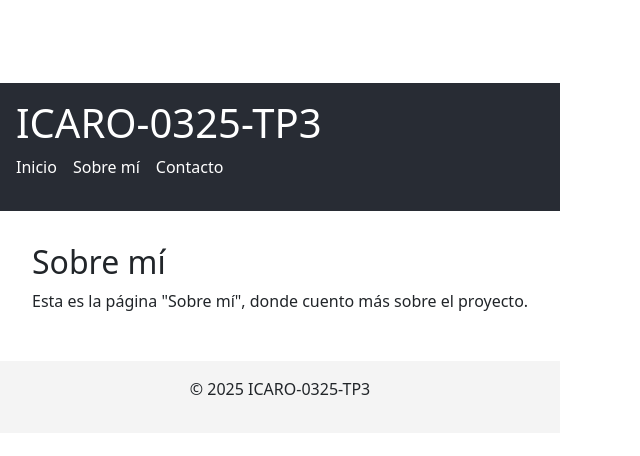
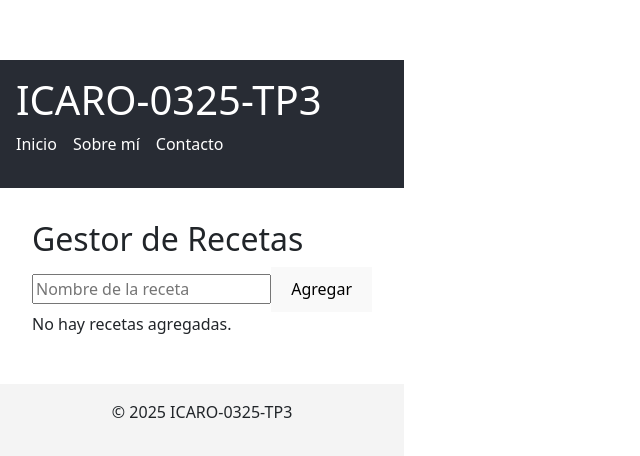
Before and after one commit to carloscostantino/ICARO-0325-TP3, a React (Vite) app: page /about in a window 1280 px wide. Shown: the part 142-598 px from the top of the page, without its empty margins (0-640 px from the left). Built offline with nearby package versions, Linux system fonts and the light colour scheme.

Commit message:
Integración de Zustand para gestión global del estado (recetas)

```diff
--- a/package.json
+++ b/package.json
@@ -16,7 +16,8 @@
         "react-dom": "^19.1.1",
         "react-hook-form": "^7.65.0",
         "react-router-dom": "^7.9.5",
-        "yup": "^1.7.1"
+        "yup": "^1.7.1",
+        "zustand": "^5.0.8"
     },
     "devDependencies": {
         "@eslint/js": "^9.36.0",
--- /dev/null
+++ b/src/components/AddRecipe.jsx
@@ -0,0 +1,28 @@
+import { useState } from "react";
+import useStore from "../store/useStore";
+
+function AddRecipe() {
+  const [name, setName] = useState("");
+  const addRecipe = useStore((state) => state.addRecipe);
+
+  const handleSubmit = (e) => {
+    e.preventDefault();
+    if (!name.trim()) return;
+    addRecipe({ id: Date.now(), name });
+    setName("");
+  };
+
+  return (
+    <form onSubmit={handleSubmit}>
+      <input
+        type="text"
+        placeholder="Nombre de la receta"
+        value={name}
+        onChange={(e) => setName(e.target.value)}
+      />
+      <button type="submit">Agregar</button>
+    </form>
+  );
+}
+
+export default AddRecipe;
--- /dev/null
+++ b/src/components/RecipeList.jsx
@@ -0,0 +1,21 @@
+import useStore from "../store/useStore";
+
+function RecipeList() {
+  const { recipes, removeRecipe } = useStore();
+
+  if (recipes.length === 0) {
+    return <p>No hay recetas agregadas.</p>;
+  }
+
+  return (
+    <ul>
+      {recipes.map((r) => (
+        <li key={r.id}>
+          {r.name} <button onClick={() => removeRecipe(r.id)}>❌</button>
+        </li>
+      ))}
+    </ul>
+  );
+}
+
+export default RecipeList;
--- a/src/pages/About.jsx
+++ b/src/pages/About.jsx
@@ -1,9 +1,13 @@
+import AddRecipe from "../components/AddRecipe";
+import RecipeList from "../components/RecipeList";
+
 function About() {
   return (
-    <section>
-      <h2>Sobre mí</h2>
-      <p>Esta es la página "Sobre mí", donde cuento más sobre el proyecto.</p>
-    </section>
+    <div>
+      <h2>Gestor de Recetas</h2>
+      <AddRecipe />
+      <RecipeList />
+    </div>
   );
 }
 
--- /dev/null
+++ b/src/store/useStore.js
@@ -0,0 +1,15 @@
+import { create } from "zustand";
+
+const useStore = create((set) => ({
+  recipes: [], // lista de recetas
+
+  addRecipe: (newRecipe) =>
+    set((state) => ({ recipes: [...state.recipes, newRecipe] })),
+
+  removeRecipe: (id) =>
+    set((state) => ({ recipes: state.recipes.filter((r) => r.id !== id) })),
+
+  clearRecipes: () => set({ recipes: [] }),
+}));
+
+export default useStore;
```
Also changed, not shown: 1 other file (tests, documents, lock files or other folders).
